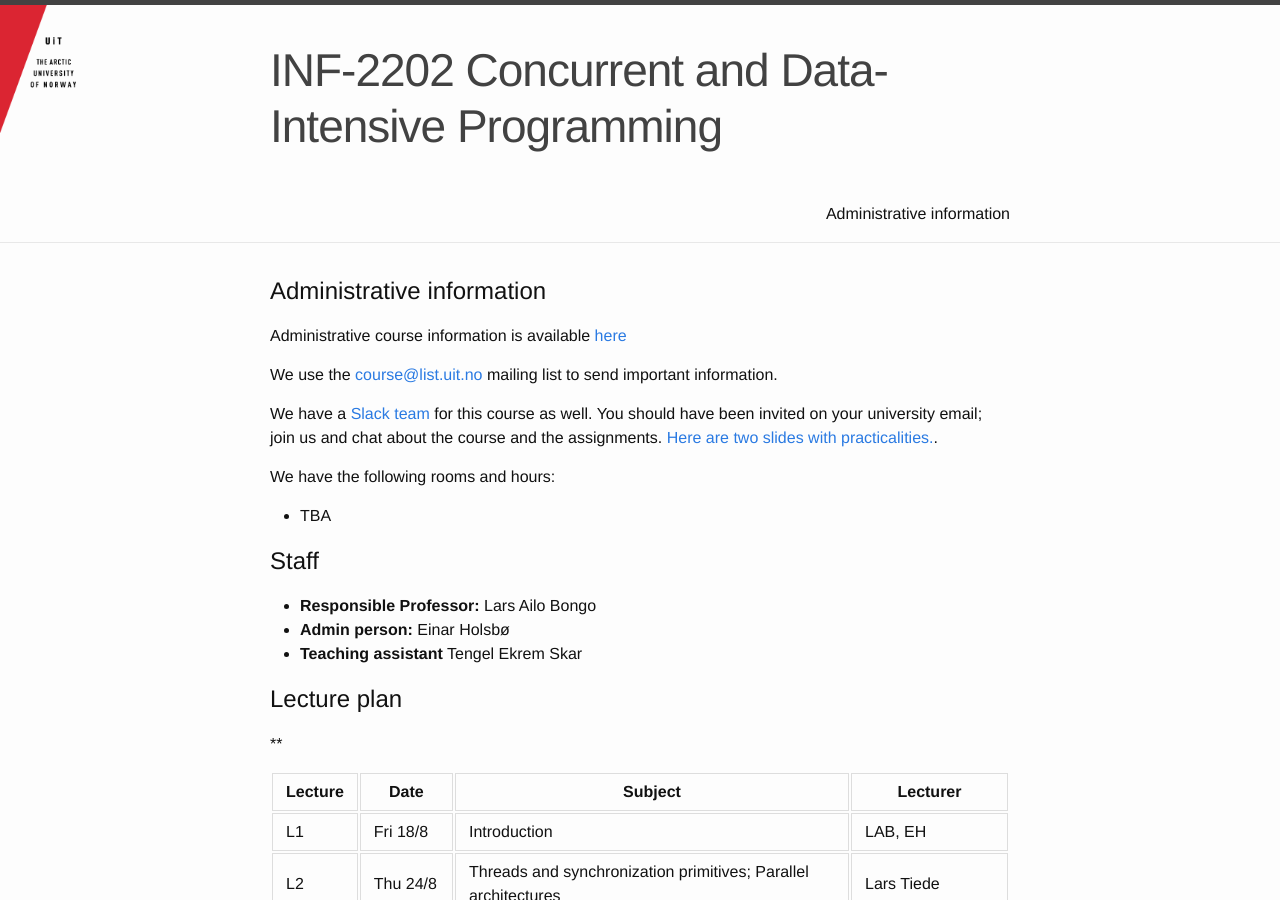
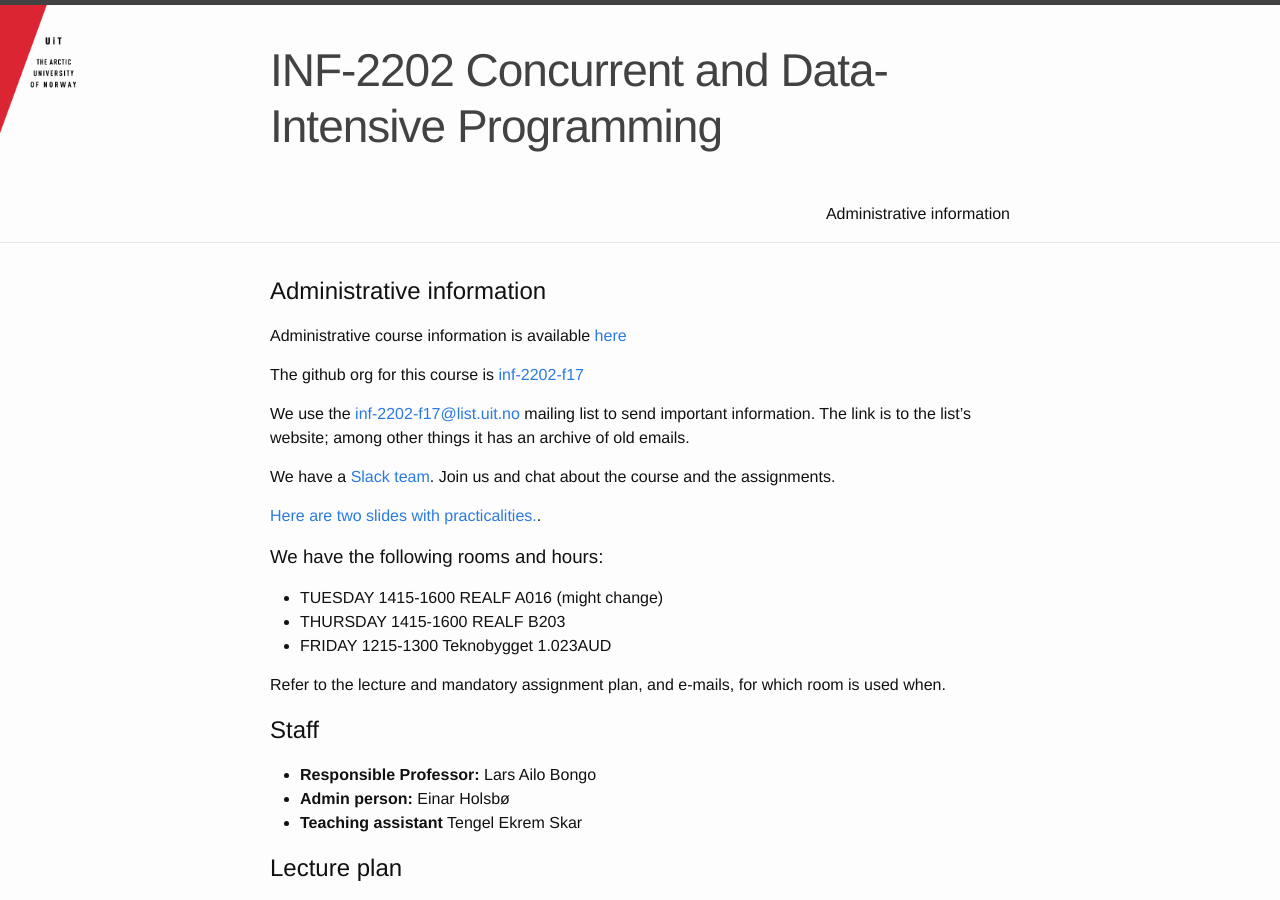
Before and after one commit to inf-2202-f17/inf-2202-f17.github.io, a Jekyll site: the page built from index.md, in a window 1280 px wide and 900 px high. Built offline with Jekyll 4.4.1, drawn with Linux system fonts in a browser that asks for light colours; our own code applies the rules of GitHub Pages for plain Markdown files.

Commit message:
Update index.md

```diff
--- a/index.md
+++ b/index.md
@@ -6,14 +6,21 @@ layout: default
 
 Administrative course information is available [here](https://uit.no/utdanning/emner/emne/508209/inf-2202)
 
-We use the [course@list.uit.no](https://list.uit.no/sympa/info/course) mailing list to send important information.
+The github org for this course is [inf-2202-f17](https://github.com/inf-2202-f17)
 
-We have a [Slack team](https://inf-2202-f17.slack.com/) for this course as well. You should have been invited on your university email; join us and chat about the course and the assignments.
+We use the [inf-2202-f17@list.uit.no](https://list.uit.no/sympa/info/inf-2202-f17) mailing list to send important information. The link is to the list's website; among other things it has an archive of old emails.
+
+We have a [Slack team](https://inf-2202-f17.slack.com/). Join us and chat about the course and the assignments.
+
 [Here are two slides with practicalities.](https://inf-2202-f17.github.io/public/inf2202-17-info.pdf).
 
-We have the following rooms and hours:
+### We have the following rooms and hours:
 
-* TBA
+* TUESDAY 1415-1600 REALF A016 (might change)
+* THURSDAY 1415-1600 REALF B203
+* FRIDAY 1215-1300 Teknobygget 1.023AUD
+
+Refer to the lecture and mandatory assignment plan, and e-mails, for which room is used when.
 
 ## Staff
 
```
